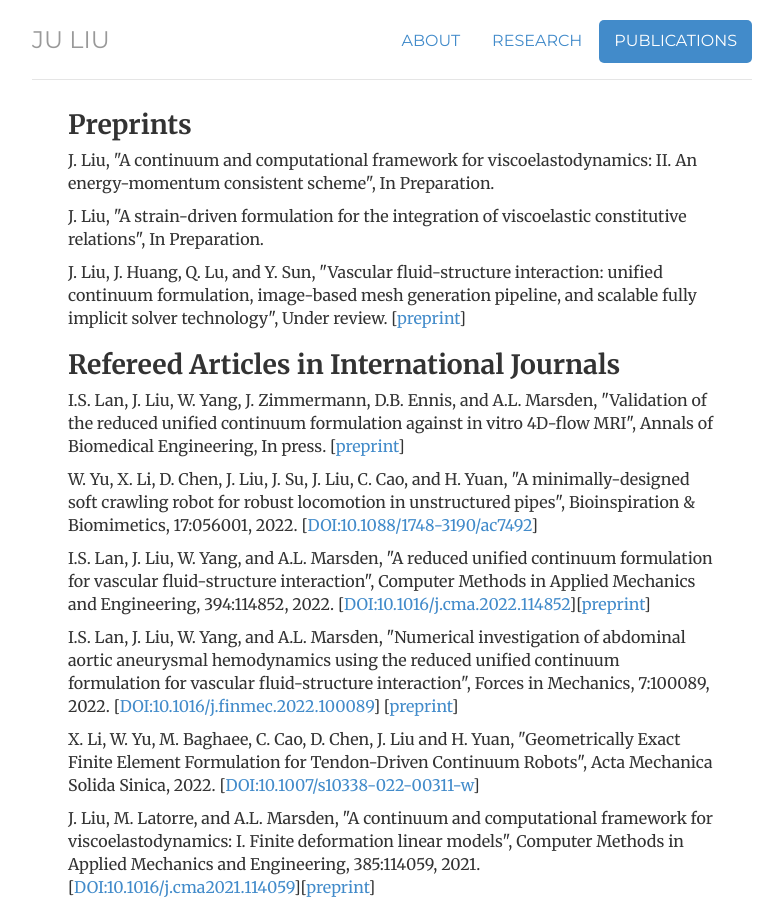
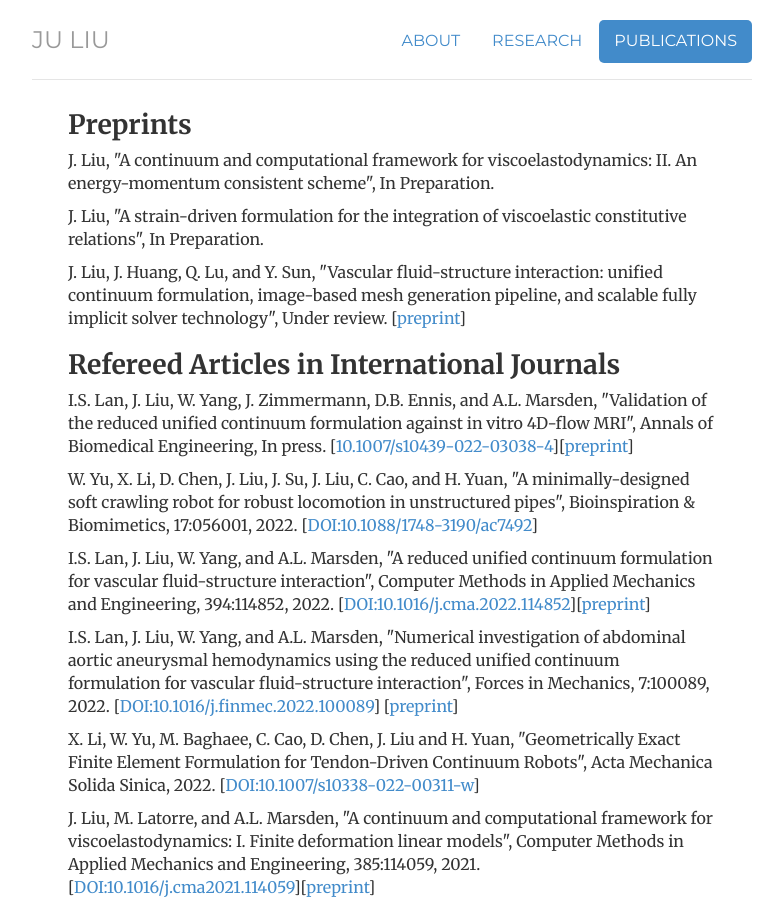
Before and after one commit to ju-liu/ju-liu.github.io, a Jekyll site: the page built from publications/index.html, in a window 1280 px wide and 900 px high. Shown: the whole window, without its empty margins (248-1031 px from the left). Built offline with Jekyll 4.4.1, drawn with Linux system fonts in a browser that asks for light colours; nearby versions of some CDN libraries; library files that are not in the unit come from our copies; comment, search, counter and statistics services are not loaded.

Commit message:
Update index.html

```diff
--- a/publications/index.html
+++ b/publications/index.html
@@ -18,7 +18,7 @@ description: Current Publications for Dr. Ju Liu
 
   <h2>Refereed Articles in International Journals</h2>
   <p>I.S. Lan, J. Liu, W. Yang, J. Zimmermann, D.B. Ennis, and A.L. Marsden, "Validation of the reduced unified continuum formulation against in vitro
-  4D-flow MRI", Annals of Biomedical Engineering, In press. [<a href="https://arxiv.org/pdf/2203.00721.pdf">preprint</a>]</p>
+  4D-flow MRI", Annals of Biomedical Engineering, In press. [<a href="https://doi.org/10.1007/s10439-022-03038-4">10.1007/s10439-022-03038-4</a>][<a href="https://arxiv.org/pdf/2203.00721.pdf">preprint</a>]</p>
 
   <p>W. Yu, X. Li, D. Chen, J. Liu, J. Su, J. Liu, C. Cao, and H. Yuan, "A
   minimally-designed soft crawling robot for robust locomotion in unstructured pipes", Bioinspiration & Biomimetics, 17:056001, 2022. [<a href="https://doi.org/10.1088/1748-3190/ac7492">DOI:10.1088/1748-3190/ac7492</a>]</p>
```
